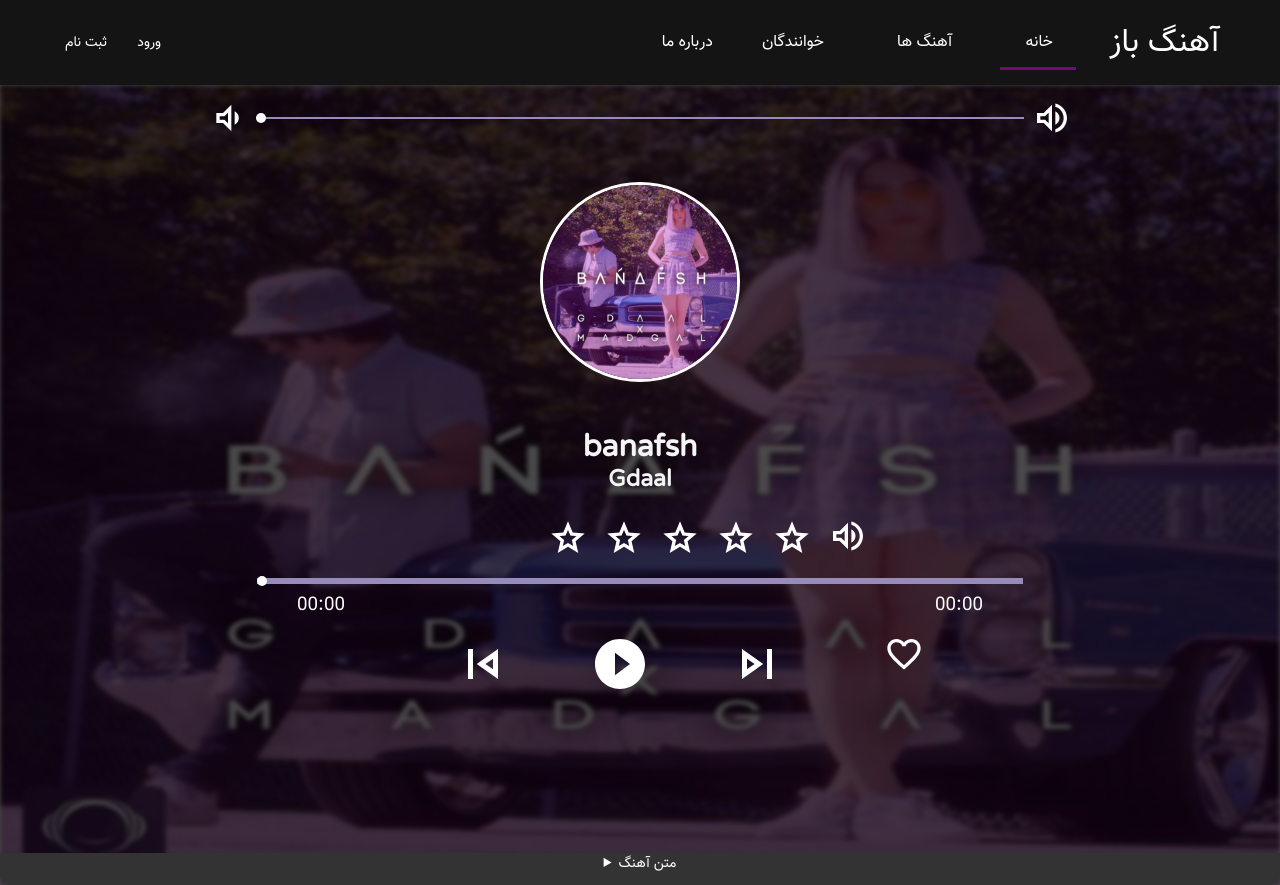
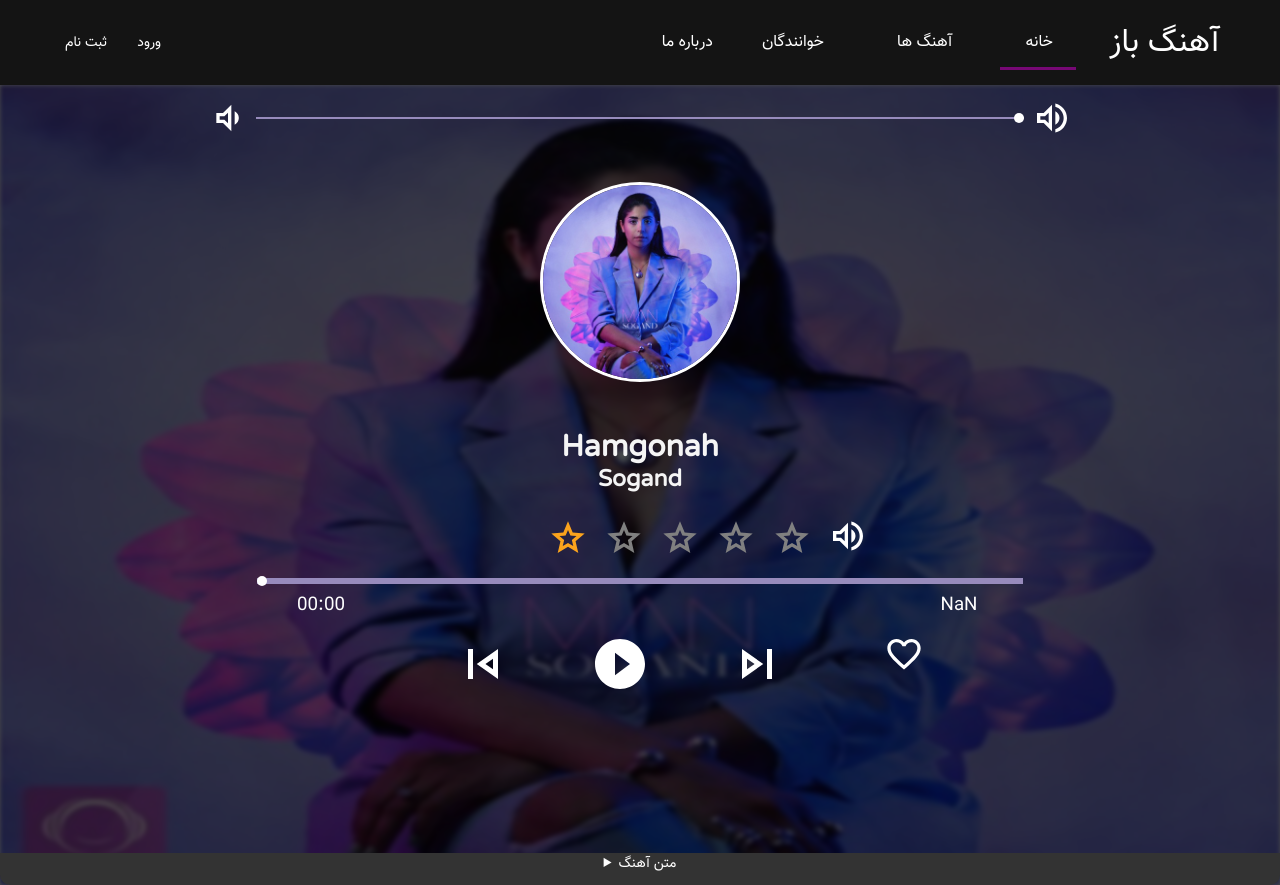
Before and after one commit to Star-Academy/Summer1400-FE-Team1, a website: page Pages/music-info.html in a window 1280 px wide. Both pictures are taken after a click on the picture 568 px from the left and 537 px from the top of the page. Drawn offline with Linux system fonts and the light colour scheme.

Commit message:
stars next pre

```diff
--- a/Pages/music-info.html
+++ b/Pages/music-info.html
@@ -45,18 +45,18 @@
             <div class="music__content">
                 <div class="img--back">
                     <div class="blacklayer"></div>
-                    <img src="../Assets/Temp/banafsh.jpg" alt="banafsh" class="back__music__img">
+                    <img src="#" alt="" class="back__music__img">
                 </div>
                 <div class="volume__container">
                     <img src="../Assets/Icons/volume_down_white_24dp.svg" alt="">
-                    <input type="range" name="volume" id="vol" min="0" max="100" value="0" step="1">
+                    <input type="range" name="volume" id="vol" min="0" max="100" value="100" step="1">
                     <img src="../Assets/Icons/volume_up_white_24dp.svg" alt="">
                 </div>
                 <div class="img--music">
-                    <img src="../Assets/Temp/banafsh.jpg" alt="banafsh" class="music__img"/>
+                    <img src="#" alt="" class="music__img"/>
                     <div class="title__artist">
-                        <h2 class="music__name">banafsh</h2>
-                        <h4 class="singer">Gdaal</h4>
+                        <h2 class="music__name"></h2>
+                        <h4 class="singer"></h4>
                     </div>
                 </div>
                 <div class="rate">
--- a/scripts/MusicInfo.js
+++ b/scripts/MusicInfo.js
@@ -1,4 +1,29 @@
-var audio = new Audio("../Sogand - Hamgonah.mp3");
+const musics =[
+    {'music_name':"Hamgonah",
+    'artist' : "Sogand",
+    'image' : "../Assets/Temp/hamgonahsogand.jpg",
+    'file' : "../Sogand - Hamgonah.mp3",
+    'rate' : 0,
+    'count' : 0},
+    {'music_name':"Tehran",
+    'artist' : "Sogand",
+    'image' : "../Assets/Temp/tehransogand.jpg",
+    'file' : "../Sogand - Hamgonah.mp3",
+    'rate' : 0,
+    'count' : 0},
+    {'music_name':"Hamgonah",
+    'artist' : "Sogand",
+    'image' : "../Assets/Temp/tehransogand.jpg",
+    'file' : "../Sogand - Hamgonah.mp3",
+    'rate' : 0,
+    'count' : 0}
+];
+let index = 0;
+var audio = new Audio(musics[index].file);
+const backimg = document.getElementsByClassName("back__music__img")[index].setAttribute("src",musics[index].image);
+const imgicon = document.getElementsByClassName("music__img")[index].setAttribute("src",musics[index].image);
+const songname = document.getElementsByClassName("music__name")[index].innerHTML = musics[index].music_name;
+const artist = document.getElementsByClassName("singer")[index].innerHTML = musics[index].artist;
 let flag = true;
 let speaker = document.getElementById("speaker").getElementsByTagName("img")[0];
 const changeIcon = () =>{
@@ -21,14 +46,14 @@ let volumeBtn = document.getElementsByClassName("volume__container")[0].getEleme
 let volBar = document.getElementById("vol");
 const decrease = () =>{
     volBar.setAttribute("value",volBar.value--);
-    audio.volume = volBar.getAttribute("value")/100;
 }
 const increase = () =>{
     volBar.setAttribute("value",volBar.value++);
-    audio.volume = volBar.getAttribute("value")/100;
 }
 volumeBtn[0].addEventListener("click",decrease);
 volumeBtn[1].addEventListener("click",increase);
+audio.volume = volBar.value/100;
+
 
 ////
 const playpause = document.getElementById("playpause").getElementsByTagName("img")[0];
@@ -54,3 +79,30 @@ const playOrPause = () =>{
     }
 }
 playpause.addEventListener("click",playOrPause);
+
+/////
+const nextSng = document.getElementById("next");
+nextSng.addEventListener("click",() => {index++; }) ;
+const preSng = document.getElementById("prev");
+nextSng.addEventListener("click",() => {index--; }) ;
+////
+const endTime = document.getElementById("durtime").innerHTML=audio.duration;
+console.log(audio.duration);
+
+
+///
+const stars = document.getElementsByClassName("rate")[0].getElementsByClassName("stars");
+const colorstars = (num)=>{
+    musics[index].count++;
+    musics[index].rate = ((num + 1) + (musics[index].rate * musics[index].count))/(musics[index].count + 1);
+    console.log(musics[index].rate,musics[index].count);
+    for(let i=0 ; i<num + 1 ; i++){
+        stars[i].style.filter = " invert(27%) sepia(51%) saturate(2878%) hue-rotate(346deg) brightness(104%) contrast(97%)";
+    }
+    for(let i=num + 1 ; i<stars.length ; i++){
+        stars[i].style.filter= "invert(0%) sepia(0%) saturate(0%) hue-rotate(0deg) brightness(0%) contrast(0%)";
+    }
+}
+for(let i=0 ; i<stars.length ; i++){
+    stars[i].addEventListener("click",() => colorstars(i));
+}
```
Also changed, not shown: scripts/data.js (added, +32 -0 lines), Assets/Temp/hamgonahsogand.jpg (added), Assets/Temp/romanticsogand.jpg (added), Assets/Temp/tehransogand.jpg (added).
